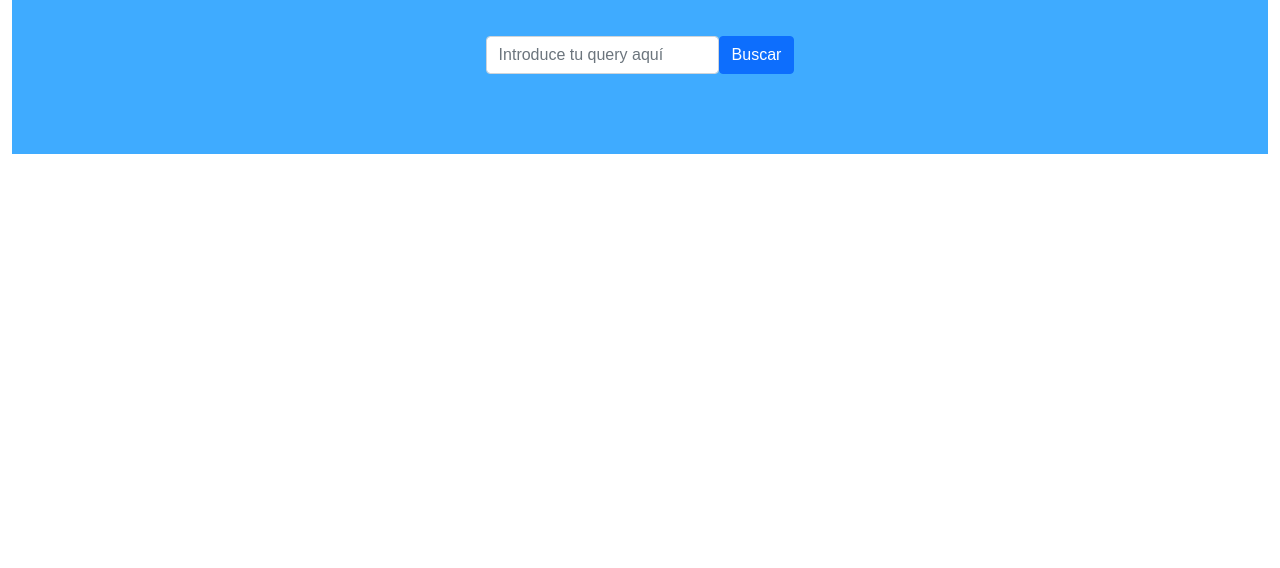
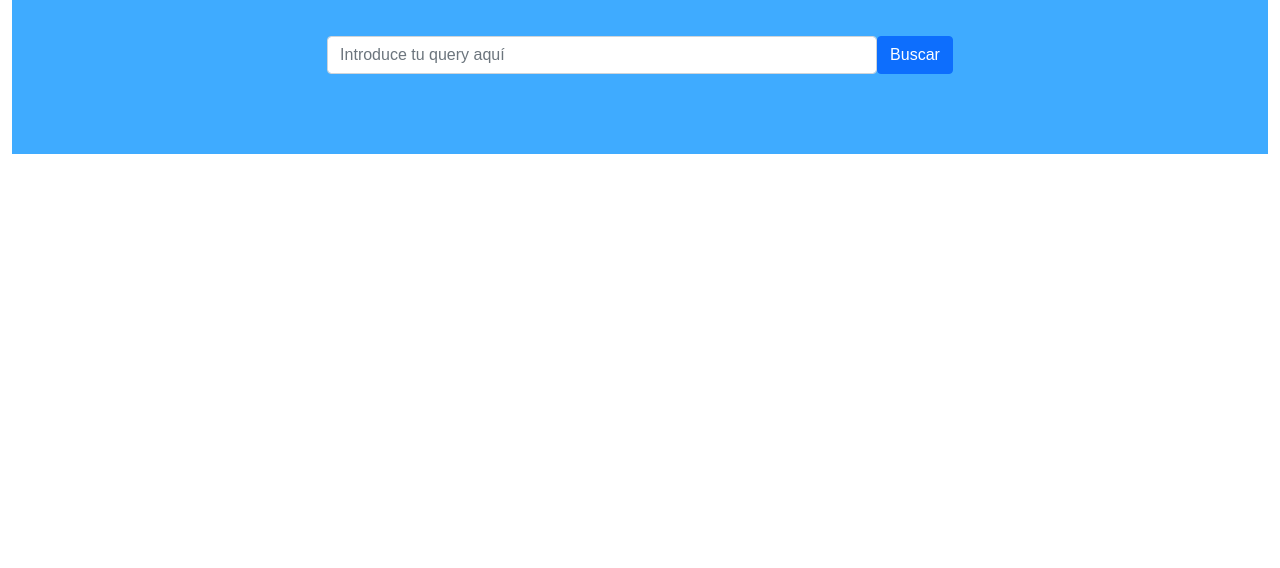
Before and after one commit to marianataglio/constitucionai, a plain HTML site: page index.html in a window 1280 px wide. Shown: the part 232-800 px from the top of the page. Drawn offline with nearby package versions, Linux system fonts and the light colour scheme.

Commit message:
search bar wider

```diff
--- a/index.html
+++ b/index.html
@@ -60,7 +60,7 @@
       <img src="output-onlinepngtools.png" alt="ConstitucionAI Icon" width="100" height="90">
       <h1>ConstitucionAI</h1>
       <form class="d-flex align-items-center flex-nowrap">
-        <input type="text" id="barra-busqueda" class="form-control mr-sm-2" placeholder="Introduce tu query aquí">
+        <input type="text" id="barra-busqueda" class="form-control mr-sm-2" placeholder="Introduce tu query aquí" style="width: 550px; height: 38px;">
         <button id="boton-busqueda" class="btn btn-primary" type="button">Buscar</button>
       </form>
     </div>
```
